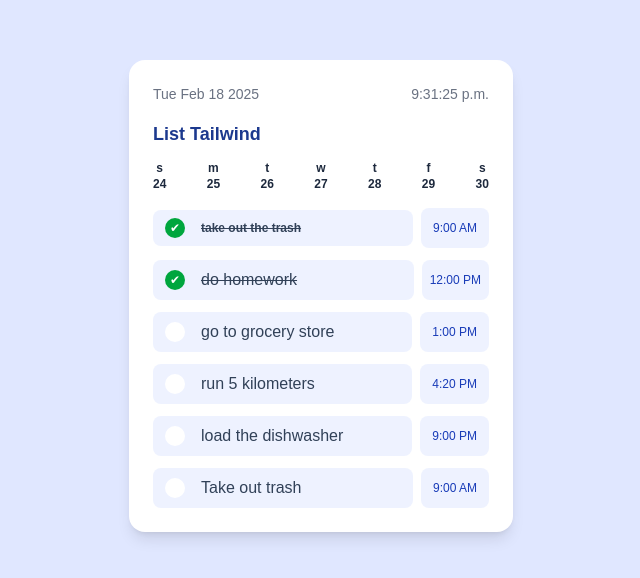
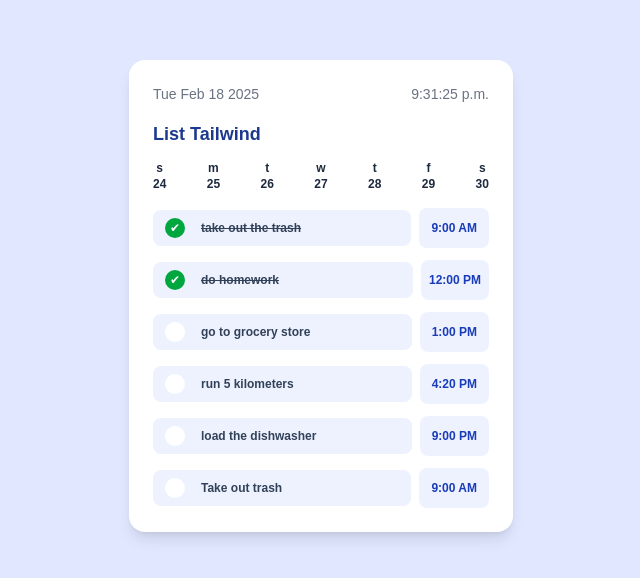
Before and after one commit to Jacklb19/List-tw, a Next.js app: page / in a window 1280 px wide. Shown: the part 104-682 px from the top of the page, without its empty margins (319-959 px from the left). Built offline with nearby package versions, Linux system fonts and the light colour scheme.

Commit message:
Letra buena

```diff
--- a/src/app/page.tsx
+++ b/src/app/page.tsx
@@ -25,48 +25,48 @@ export default function Home() {
               <span className="h-5 w-5 flex items-center justify-center rounded-full bg-green-600 text-white text-xs">✔</span>
               <s className="text-slate-700 text-xs font-bold">take out the trash</s>
             </span>
-            <time className="bg-indigo-50 rounded-lg px-3 py-3 text-xs text-blue-800">9:00 AM</time>
+            <time className="bg-indigo-50 rounded-lg px-3 py-3 text-xs text-blue-800 font-semibold">9:00 AM</time>
           </li>
 
           <li className="flex items-center justify-between">
             <span className="flex items-center gap-4 bg-indigo-50 rounded-lg px-3 py-2 flex-1 mr-2">
               <span className="h-5 w-5 flex items-center justify-center rounded-full bg-green-600 text-white text-xs">✔</span>
-              <s className="text-slate-700">do homework</s>
+              <s className="text-slate-700 text-xs font-bold">do homework</s>
             </span>
-            <time className="bg-indigo-50 rounded-lg px-2 py-3 text-xs text-blue-800">12:00 PM</time>
+            <time className="bg-indigo-50 rounded-lg px-2 py-3 text-xs text-blue-800 font-semibold">12:00 PM</time>
           </li>
 
           <li className="flex items-center justify-between">
             <span className="flex items-center gap-4 bg-indigo-50 rounded-lg px-3 py-2 flex-1 mr-2">
               <span className="h-5 w-5 flex items-center justify-center bg-white rounded-full"></span>
-              <span className="text-slate-700">go to grocery store</span>
+              <span className="text-slate-700 text-xs font-bold">go to grocery store</span>
             </span>
-            <time className="bg-indigo-50 rounded-lg px-3 py-3 text-xs text-blue-800">1:00 PM</time>
+            <time className="bg-indigo-50 rounded-lg px-3 py-3 text-xs text-blue-800 font-semibold">1:00 PM</time>
           </li>
 
           <li className="flex items-center justify-between">
             <span className="flex items-center gap-4 bg-indigo-50 rounded-lg px-3 py-2 flex-1 mr-2">
               <span className="h-5 w-5 flex items-center justify-center bg-white rounded-full"></span>
-              <span className="text-slate-700">run 5 kilometers</span>
+              <span className="text-slate-700 text-xs font-bold">run 5 kilometers</span>
             </span>
-            <time className="bg-indigo-50 rounded-lg px-3 py-3 text-xs text-blue-800">4:20 PM</time>
+            <time className="bg-indigo-50 rounded-lg px-3 py-3 text-xs text-blue-800  font-semibold">4:20 PM</time>
           </li>
 
           <li className="flex items-center justify-between">
             <span className="flex items-center gap-4 bg-indigo-50 rounded-lg px-3 py-2 flex-1 mr-2">
               <span className="h-5 w-5 flex items-center justify-center bg-white rounded-full"></span>
-              <span className="text-slate-700">load the dishwasher</span>
+              <span className="text-slate-700 text-xs font-bold">load the dishwasher</span>
             </span>
-            <time className="bg-indigo-50 rounded-lg px-3 py-3 text-xs text-blue-800">9:00 PM</time>
+            <time className="bg-indigo-50 rounded-lg px-3 py-3 text-xs text-blue-800 font-semibold">9:00 PM</time>
           </li>
 
 
           <li className="flex items-center justify-between">
             <span className="flex items-center gap-4 bg-indigo-50 rounded-lg px-3 py-2 flex-1 mr-2">
               <span className="h-5 w-5 flex items-center justify-center bg-white rounded-full"></span>
-              <span className="text-slate-700">Take out trash</span>
+              <span className="text-slate-700 text-xs font-bold">Take out trash</span>
             </span>
-            <time className="bg-indigo-50 rounded-lg px-3 py-3 text-xs text-blue-800">9:00 AM</time>
+            <time className="bg-indigo-50 rounded-lg px-3 py-3 text-xs text-blue-800 font-semibold">9:00 AM</time>
           </li>
         </ul>
       </div>
```
